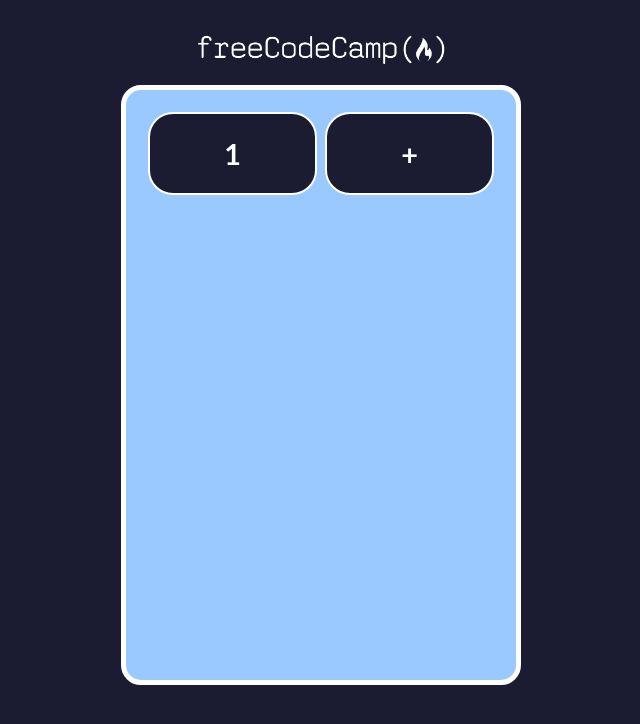
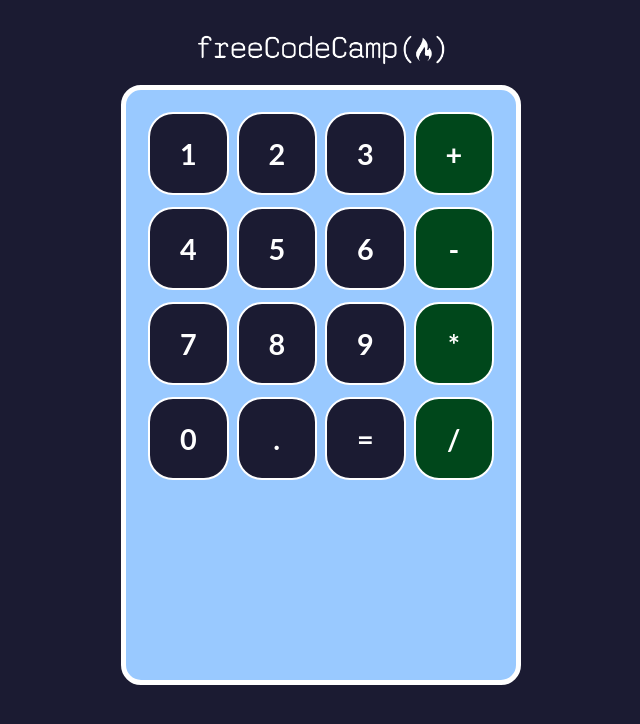
Before and after one commit to Hcrj99/Calculator, a React (Create React App) app: page / in a window 1280 px wide. Shown: the top 724 px of the page, without its empty margins (319-959 px from the left). Built offline with nearby package versions, Linux system fonts and the light colour scheme; the HTML template or start-up script is replaced by a standard one.

Commit message:
add button's struct

```diff
--- a/src/App.js
+++ b/src/App.js
@@ -14,11 +14,28 @@
       <section className='Container__calculator'>
         <div className='row'>
           <Button>1</Button>
+          <Button>2</Button>
+          <Button>3</Button>
           <Button>+</Button>
         </div>
-        <div className='row'></div>
-        <div className='row'></div>
-        <div className='row'></div>
+        <div className='row'>
+          <Button>4</Button>
+          <Button>5</Button>
+          <Button>6</Button>
+          <Button>-</Button>
+        </div>
+        <div className='row'>
+          <Button>7</Button>
+          <Button>8</Button>
+          <Button>9</Button>
+          <Button>*</Button>
+        </div>
+        <div className='row'>
+          <Button>0</Button>
+          <Button>.</Button>
+          <Button>=</Button>
+          <Button>/</Button>
+        </div>
         <div className='row'></div>
       </section>
     </div>
--- a/src/styles/button.css
+++ b/src/styles/button.css
@@ -14,3 +14,8 @@
   cursor: pointer;
   user-select: none;
 }
+
+.operator {
+  background-color: #00471b;
+
+}
```
